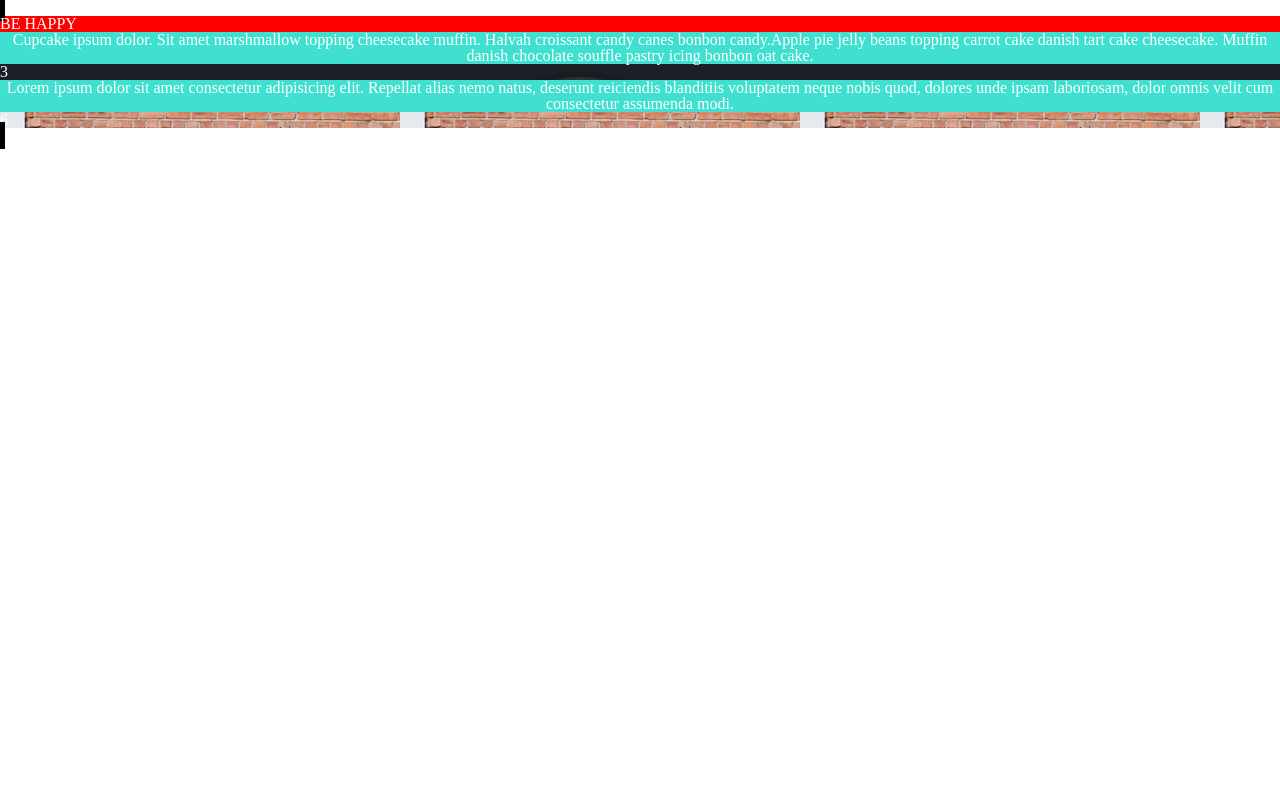
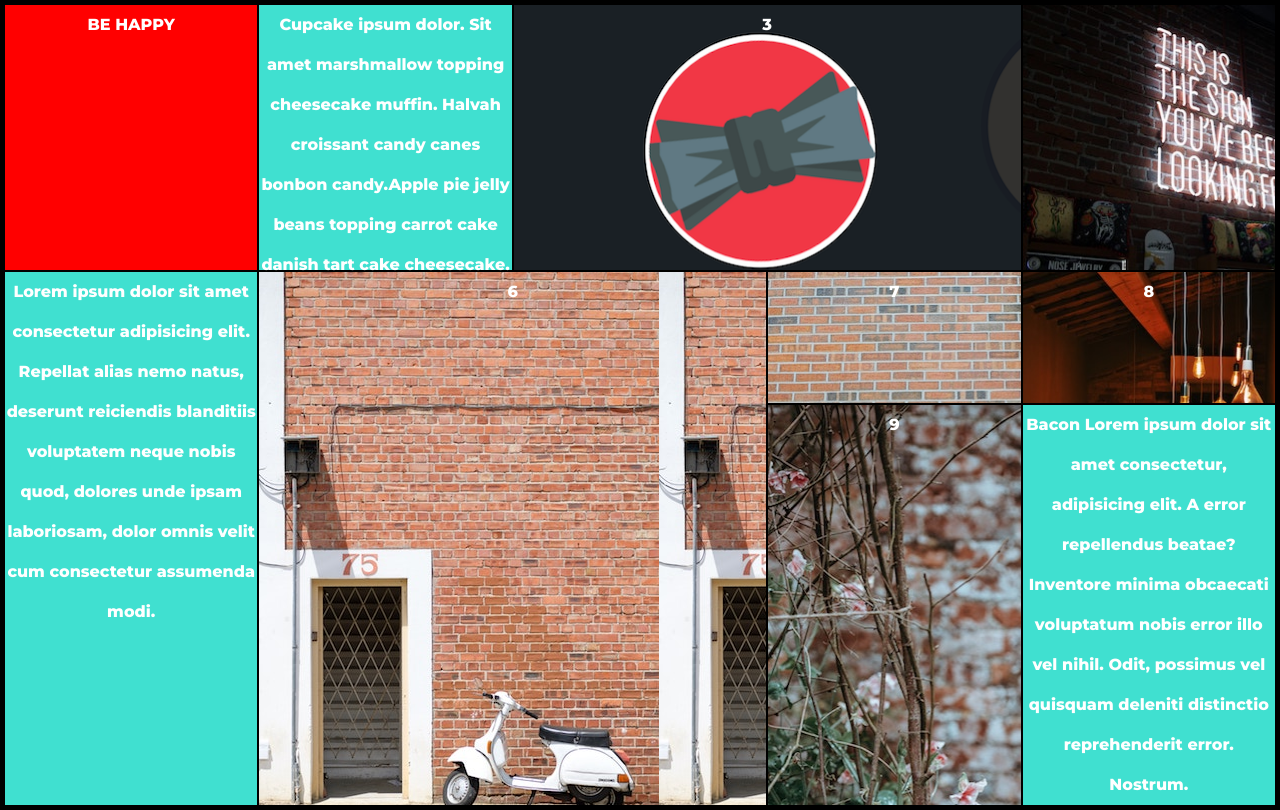
Before and after one commit to thblaha/Responsive-Design-3, a plain HTML site: page Unsolved/index.html in a window 1280 px wide. Drawn offline with Linux system fonts and the light colour scheme.

Commit message:
almost working

```diff
--- a/Unsolved/index.html
+++ b/Unsolved/index.html
@@ -11,19 +11,19 @@
 </head>
 <body>
   <main>
-<div class="box-1">BE HAPPY</div>
-<div class="box-2">Cupcake ipsum dolor. Sit amet marshmallow topping cheesecake muffin. Halvah croissant candy canes bonbon candy.Apple pie jelly beans topping carrot cake danish tart cake cheesecake. Muffin danish chocolate souffle pastry icing bonbon oat cake.</div>
-<div class="box-3">3</div>
-<div class="box-4"></div>
-<div class="box-5">Lorem ipsum dolor sit amet consectetur adipisicing elit. Repellat alias nemo natus, deserunt reiciendis blanditiis voluptatem neque nobis quod, dolores unde ipsam laboriosam, dolor omnis velit cum consectetur assumenda modi.</div>
-<div class="box-6">6</div>
+    <div class="box thin one">BE HAPPY</div>
+    <div class="box thick two">Cupcake ipsum dolor. Sit amet marshmallow topping cheesecake muffin. Halvah croissant candy canes bonbon candy.Apple pie jelly beans topping carrot cake danish tart cake cheesecake. Muffin danish chocolate souffle pastry icing bonbon oat cake.</div>
+    <div class="box wide three">3</div>
+    <div class="box thin four"></div>
+    <div class="box thick five">Lorem ipsum dolor sit amet consectetur adipisicing elit. Repellat alias nemo natus, deserunt reiciendis blanditiis voluptatem neque nobis quod, dolores unde ipsam laboriosam, dolor omnis velit cum consectetur assumenda modi.</div>
+    <div class="box wide six">6</div>
 
-<div class="hidden-xs">
-<div class="box-7">7</div>
-<div class="box-8">8</div>
-<div class="box-9">9</div>
-<div class="box-10">10</div>
-  </div>
+
+    <div class="box seven hidden-xs">7</div>
+    <div class="box eight hidden-xs">8</div>
+    <div class="box nine hidden-xs">9</div>
+    <div class="box ten hidden-xs">Bacon Lorem ipsum dolor sit amet consectetur, adipisicing elit. A error repellendus beatae? Inventore minima obcaecati voluptatum nobis error illo vel nihil. Odit, possimus vel quisquam deleniti distinctio reprehenderit error. Nostrum.</div>
+
 
   </main>
 
--- a/Unsolved/style.css
+++ b/Unsolved/style.css
@@ -4,25 +4,43 @@ main {
     color: #fff;
     padding:5px;
     display:grid;
-    grid-template-columns: repeat(5, 1fr);
+    /* grid-template-columns: repeat(5, 1fr); */
+    grid-template-rows: repeat(9, 1fr);
     grid-gap: 2px;
+    font-family: 'Montserrat';
+    font-weight: bold;
+    text-align: center;
+    line-height: 40px;
 }
-.box-1 {
+.one{
     background-color: red;
-    color: white;
-    text-align: vertical center;
+    color: white;;
+
 }
-.box-3 {
+.three {
     background-image: url(images/tie.png);
 }
-.box-4 {
+.four {
     background-image: url(images/sign.jpg);
 }
-.box-6 {
+.six{
     background-image: url(images/moped.jpg);
 }
+.seven{
+    background-image: url(images/sax.jpg);
+}
+.eight{
+    background-image: url(images/light.jpg);
+}
+.nine{
+    background-image: url(images/flower.jpg);
+}
+.ten{
+    background-color: turquoise;
+    color:white;
+}
 
-.box-2, .box-5{
+.thick{
 grid-column: span 3;
 grid-row: span 2;
 background-color: turquoise;
@@ -30,21 +48,51 @@ color: white;
 text-align: center;
 }
 
-.box-1, .box-4 {
+.thin{
     grid-column: span 2;
-grid-row: span 2;
+    grid-row: span 2;
 }
 
-.box-3, .box-6 {
+.wide {
 grid-column: span 5;
+grid-row: span 1;
 }
 
-.hidden-xs {
-    display:none;
-}
 @media only screen and (min-width: 600px) {
 
-   main {
+   .hidden-xs {
     display: initial;
+   }
+main {
+display:grid;
+grid-template-columns: repeat(5,1fr);
+grid-template-rows: repeat(4, 1fr);
+max-width:100%;
+grid-gap:2px;
+}
+.one {
+    grid-column-start: 1;
+    grid-column-end: 1;
 
 }
+.four {
+    grid-column-start: 5;
+}
+.thick {
+    grid-column: span 1;
+    grid-row: span 2;
+}
+.wide {
+    grid-column: span 2;
+    grid-row: span 2;
+}
+.eight, .nine {
+    grid-
+}
+.ten {
+    grid-column-start: 5;
+    grid-row-start: 4;
+
+
+}
+}
```
